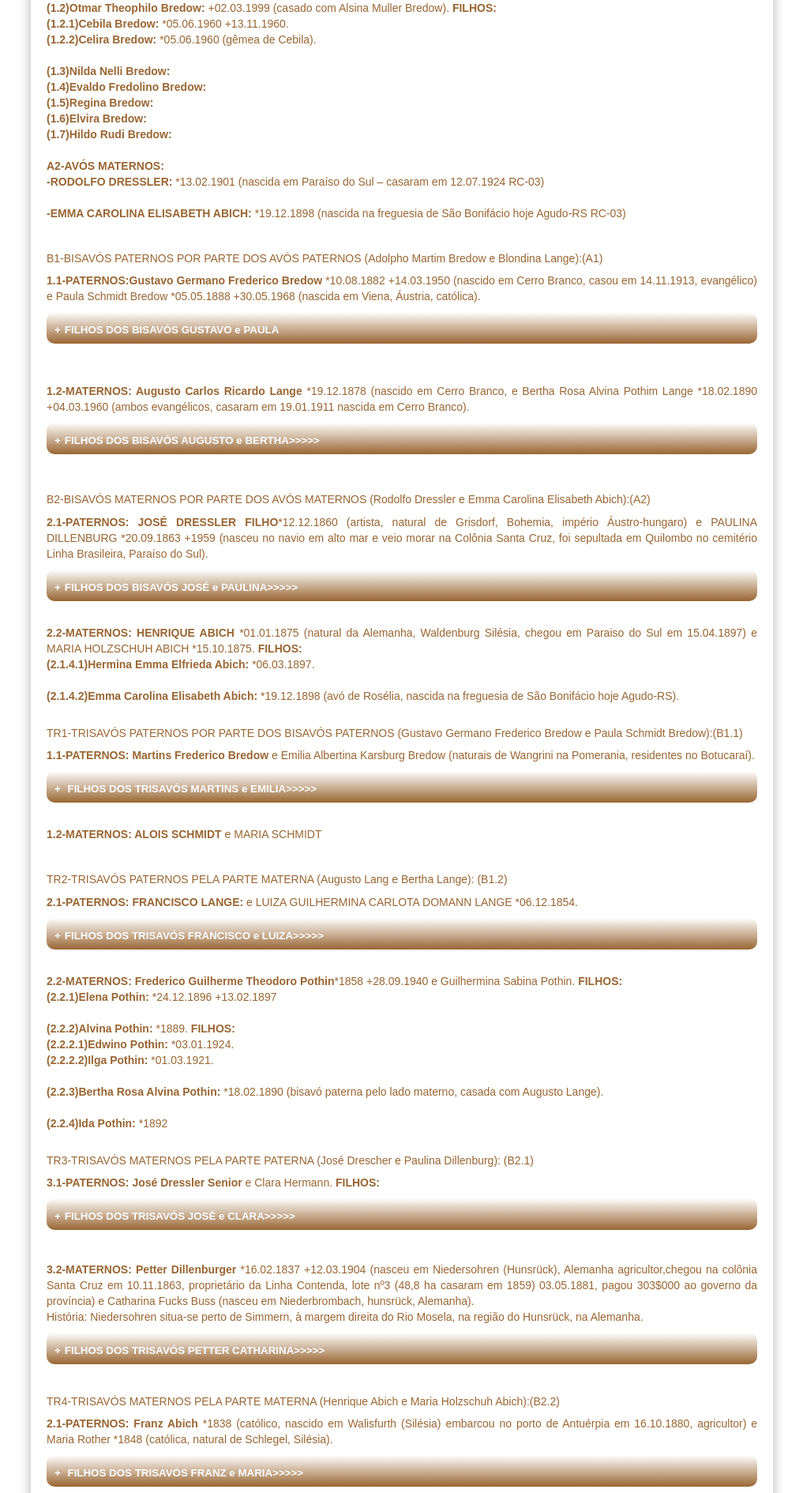
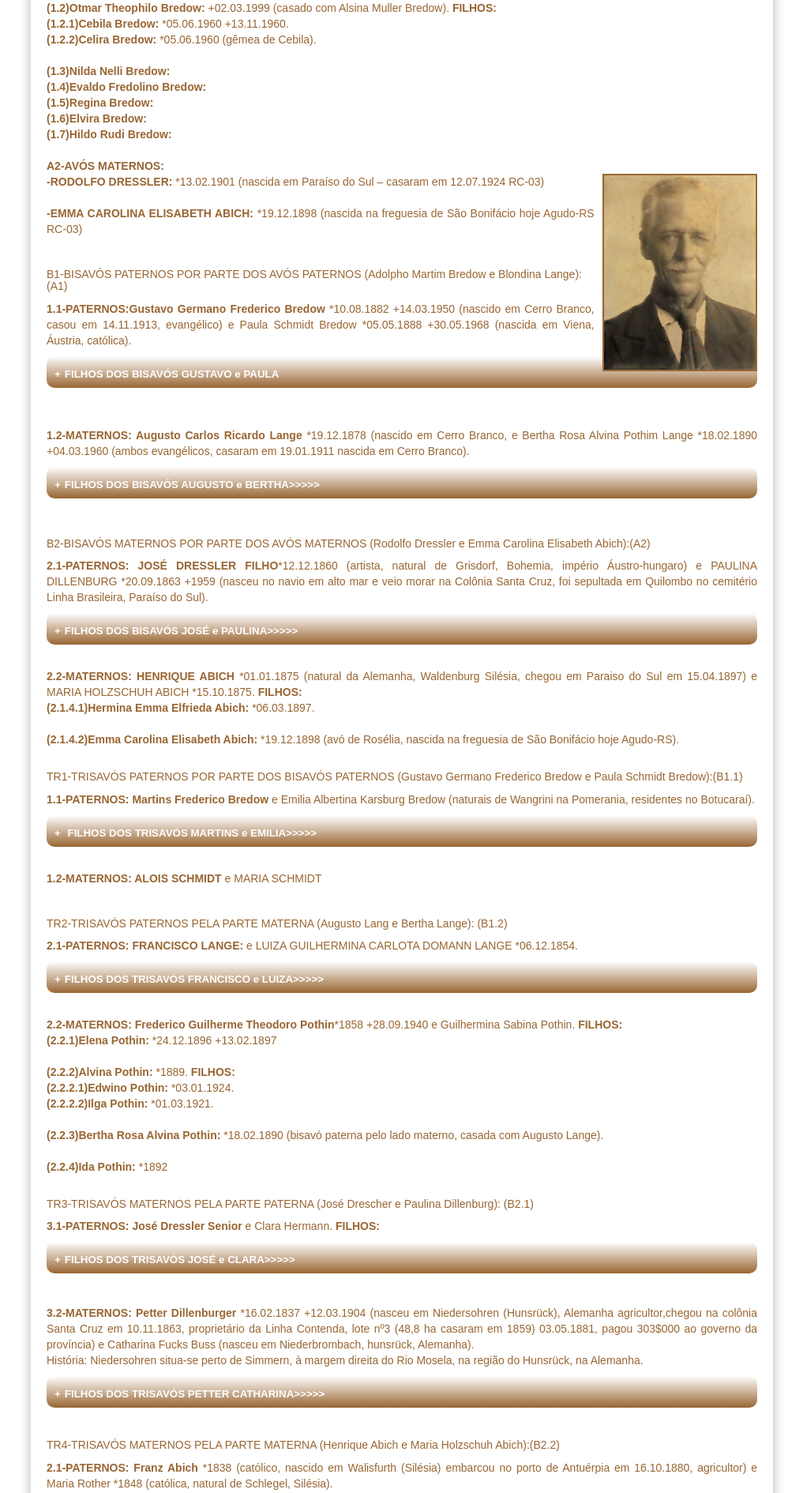
Before and after one commit to claudiovargas1955/claudiovargas1955.github.io, a Jekyll site: the page built from _pages/arvore-genealogica-de-roselia-renita-bredow.html, in a window 1280 px wide. Shown: the part 1287-3177 px from the top of the page at 79% size, without its empty margins (131-1148 px from the left). Built offline with Jekyll 4.4.1, drawn with Linux system fonts in a browser that asks for light colours; some web fonts are replaced.

Commit message:
Update arvore-genealogica-de-roselia-renita-bredow.html

```diff
--- a/_pages/arvore-genealogica-de-roselia-renita-bredow.html
+++ b/_pages/arvore-genealogica-de-roselia-renita-bredow.html
@@ -97,7 +97,7 @@
 <b>(1.7)Hildo Rudi Bredow: </b>
 
 <br/><br>
-<b>A2-AVÓS MATERNOS:</b><br/>
+<b>A2-AVÓS MATERNOS:</b><br><img class="dir" style="float:right"; src="/images/Rodolfo.png"; height="250px"; title="Rodolfo Dressler";/>
 <b>-RODOLFO DRESSLER:</b> *13.02.1901 (nascida em Paraíso do Sul – casaram em 12.07.1924 RC-03)<br/><br/>
 <b>-EMMA CAROLINA ELISABETH ABICH:</b> *19.12.1898 (nascida na freguesia de São Bonifácio hoje Agudo-RS RC-03)</p> <br>
 
```
